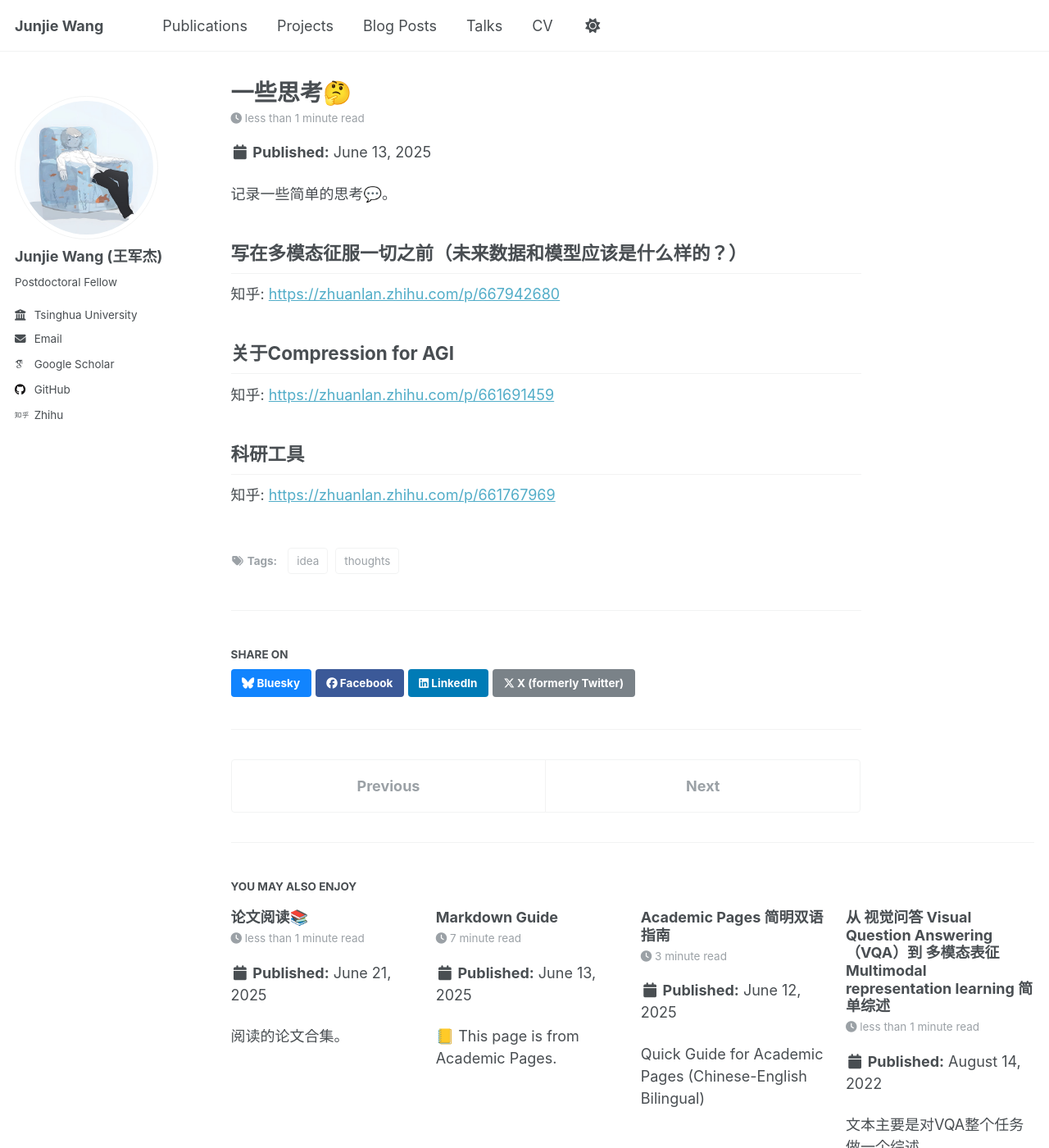
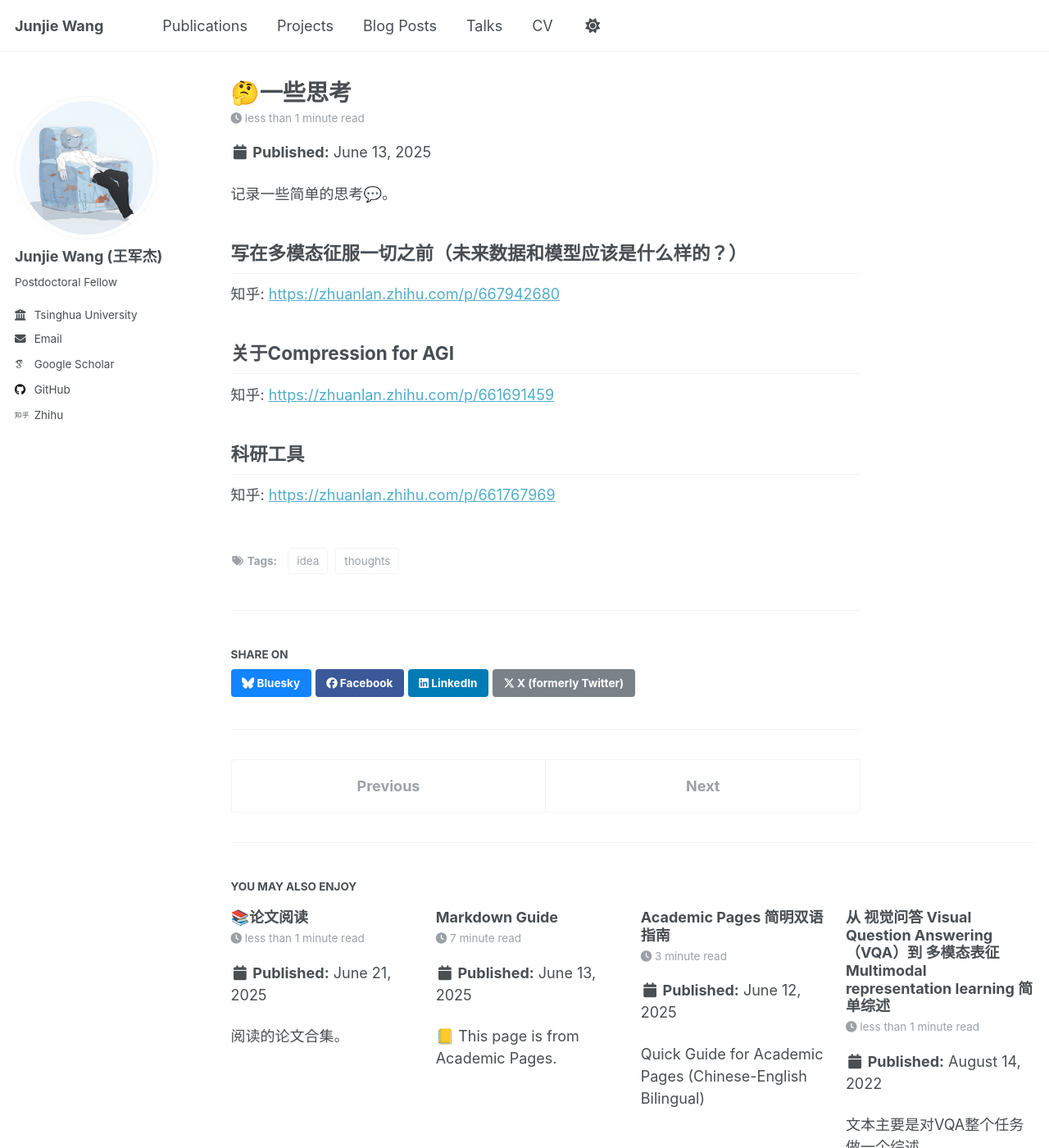
Before and after one commit to wangjunjie-ai/wangjunjie-ai.github.io, a Jekyll site: the page built from _posts/2025-06-13-thinking.md, in a window 1280 px wide and 1400 px high. Shown: the whole window at 82% size. Built offline with Jekyll 4.4.1, drawn with Linux system fonts in a browser that asks for light colours; some web fonts are replaced.

Commit message:
update icons

```diff
--- a/_posts/2025-06-13-thinking.md
+++ b/_posts/2025-06-13-thinking.md
@@ -1,5 +1,5 @@
 ---
-title: '一些思考🤔'
+title: '🤔一些思考'
 date: 2025-06-13
 permalink: /posts/2025/06/thinking/
 tags:
```
Also changed, not shown: _posts/2025-06-13-reading.md (+1 -1 lines).
